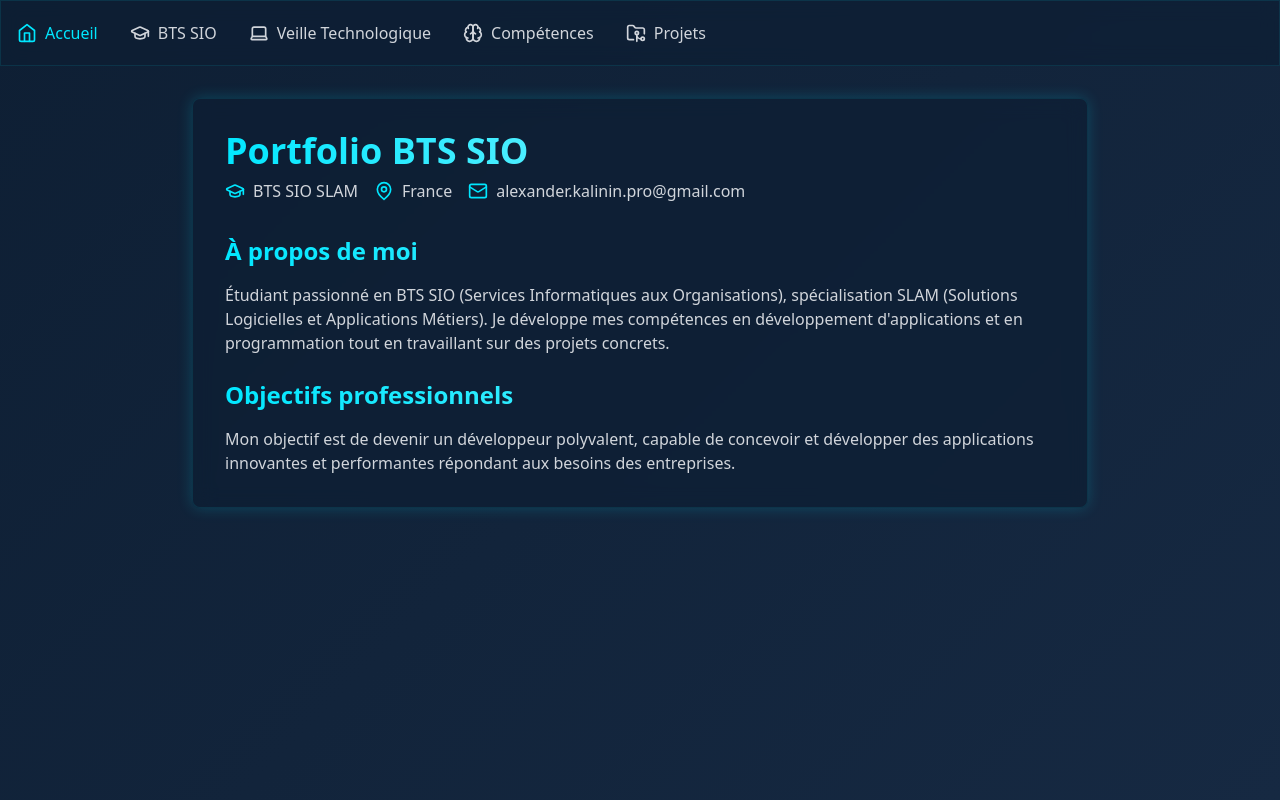
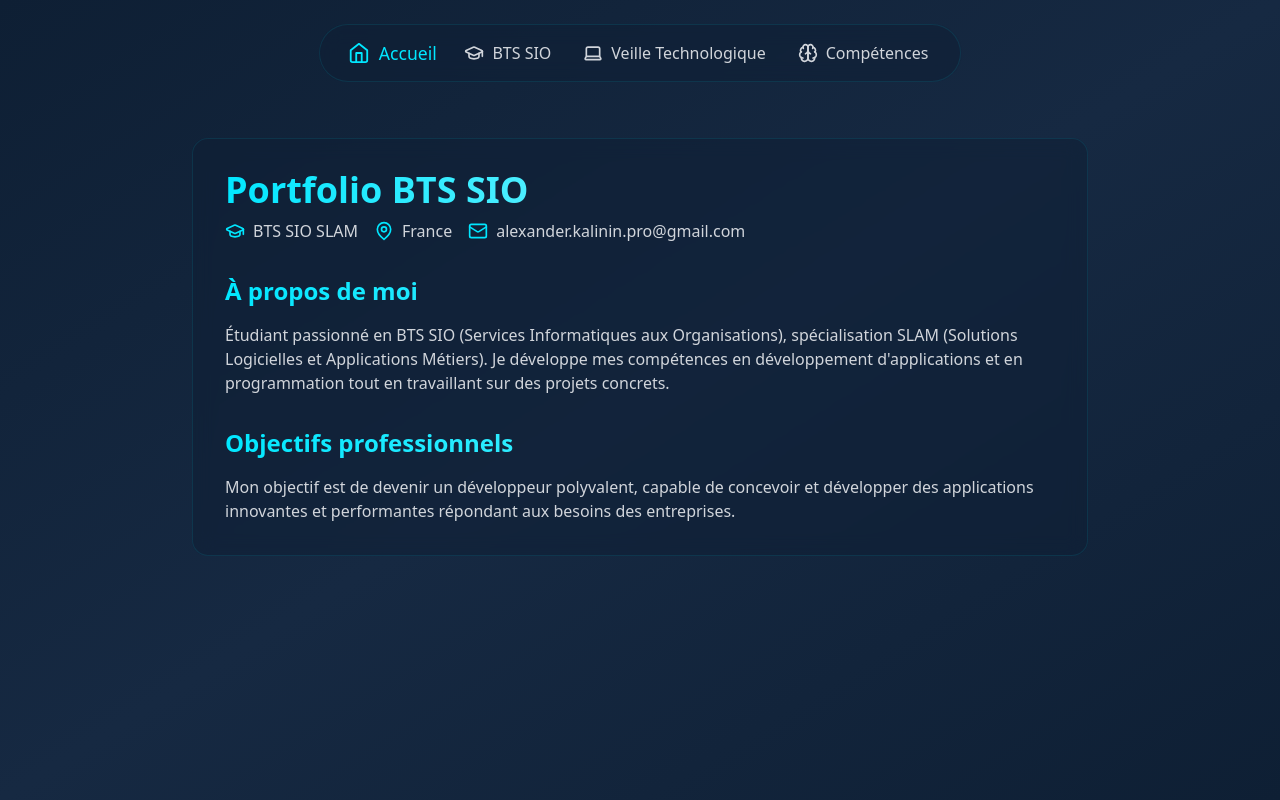
Before and after one commit to Manwayyy/Portfolio, a React (Vite) app: page / in a window 1280 px wide. Built offline with nearby package versions, Linux system fonts and the light colour scheme.

Commit message:
UpdatePortfolio

```diff
--- a/src/App.tsx
+++ b/src/App.tsx
@@ -4,20 +4,18 @@ import Navbar from './components/Navbar';
 import Home from './pages/Home';
 import TechWatch from './pages/TechWatch';
 import Skills from './pages/Skills';
-import Projects from './pages/Projects';
 import BTSSIO from './pages/BTSSIO';
 
 function App() {
   return (
     <BrowserRouter>
-      <div className="min-h-screen">
+      <div className="min-h-screen bg-gradient-to-br from-secondary via-secondary-light to-secondary">
         <Navbar />
         <main className="container mx-auto px-4 py-8">
           <Routes>
             <Route path="/" element={<Home />} />
             <Route path="/veille-technologique" element={<TechWatch />} />
             <Route path="/competences" element={<Skills />} />
-            <Route path="/projets" element={<Projects />} />
             <Route path="/bts-sio" element={<BTSSIO />} />
           </Routes>
         </main>
--- a/src/components/Navbar.tsx
+++ b/src/components/Navbar.tsx
@@ -1,6 +1,6 @@
 import React from 'react';
 import { NavLink } from 'react-router-dom';
-import { Laptop, Home, Brain, FolderGit2, GraduationCap } from 'lucide-react';
+import { Laptop, Home, Brain, GraduationCap } from 'lucide-react';
 
 export default function Navbar() {
   const navItems = [
@@ -8,28 +8,32 @@ export default function Navbar() {
     { path: '/bts-sio', text: 'BTS SIO', icon: GraduationCap },
     { path: '/veille-technologique', text: 'Veille Technologique', icon: Laptop },
     { path: '/competences', text: 'Compétences', icon: Brain },
-    { path: '/projets', text: 'Projets', icon: FolderGit2 },
   ];
 
   return (
-    <nav className="glass-effect sticky top-0 z-50">
+    <nav className="sticky top-0 z-50 py-6">
       <div className="container mx-auto px-4">
-        <div className="flex items-center justify-between h-16">
+        <div className="flex justify-center">
+          <div className="glass-effect rounded-full px-8 py-4 border border-primary/20 backdrop-blur-lg transform hover:scale-105 transition-all duration-300">
             <div className="flex space-x-8">
               {navItems.map((item) => (
                 <NavLink
                   key={item.path}
                   to={item.path}
                   className={({ isActive }) =>
-                  `flex items-center space-x-2 text-gray-300 hover:text-primary transition-colors ${
-                    isActive ? 'text-primary' : ''
+                    `group flex items-center space-x-2 text-gray-300 transition-all duration-300 hover:text-primary ${
+                      isActive ? 'text-primary scale-110' : ''
                     }`
                   }
                 >
-                <item.icon className="w-5 h-5" />
-                <span>{item.text}</span>
+                  <item.icon className="w-5 h-5 transform group-hover:rotate-12 transition-transform duration-300" />
+                  <span className="relative">
+                    {item.text}
+                    <span className="absolute bottom-0 left-0 w-0 h-0.5 bg-primary transition-all duration-300 group-hover:w-full"></span>
+                  </span>
                 </NavLink>
               ))}
+            </div>
           </div>
         </div>
       </div>
--- a/src/index.css
+++ b/src/index.css
@@ -7,19 +7,47 @@
   --color-secondary: #0e1f34;
 }
 
+@keyframes float {
+  0% { transform: translateY(0px); }
+  50% { transform: translateY(-10px); }
+  100% { transform: translateY(0px); }
+}
+
+@keyframes glow {
+  0% { box-shadow: 0 0 5px rgba(1, 231, 255, 0.2); }
+  50% { box-shadow: 0 0 20px rgba(1, 231, 255, 0.4); }
+  100% { box-shadow: 0 0 5px rgba(1, 231, 255, 0.2); }
+}
+
+@keyframes slideIn {
+  from {
+    opacity: 0;
+    transform: translateY(20px);
+  }
+  to {
+    opacity: 1;
+    transform: translateY(0);
+  }
+}
+
 body {
   background: linear-gradient(135deg, var(--color-secondary) 0%, #162942 100%);
   color: #ffffff;
+  min-height: 100vh;
 }
 
 .glass-effect {
-  background: rgba(14, 31, 52, 0.7);
+  background: rgba(14, 31, 52, 0.5);
   backdrop-filter: blur(10px);
   border: 1px solid rgba(1, 231, 255, 0.1);
+  transition: all 0.3s ease;
 }
 
-.glow-effect {
-  box-shadow: 0 0 15px rgba(1, 231, 255, 0.2);
+.glass-effect:hover {
+  background: rgba(14, 31, 52, 0.7);
+  border-color: rgba(1, 231, 255, 0.3);
+  transform: translateY(-5px);
+  animation: glow 2s infinite;
 }
 
 .gradient-text {
@@ -28,3 +56,22 @@ body {
   background-clip: text;
   color: transparent;
 }
+
+.animate-float {
+  animation: float 6s ease-in-out infinite;
+}
+
+.animate-slide-in {
+  animation: slideIn 0.5s ease-out forwards;
+}
+
+.card {
+  @apply glass-effect rounded-2xl p-8 hover:scale-105 transition-all duration-300;
+  opacity: 0;
+  animation: slideIn 0.5s ease-out forwards;
+}
+
+.card:nth-child(1) { animation-delay: 0.1s; }
+.card:nth-child(2) { animation-delay: 0.2s; }
+.card:nth-child(3) { animation-delay: 0.3s; }
+.card:nth-child(4) { animation-delay: 0.4s; }
--- a/src/pages/Home.tsx
+++ b/src/pages/Home.tsx
@@ -4,20 +4,20 @@ import { GraduationCap, Mail, MapPin } from 'lucide-react';
 export default function Home() {
   return (
     <div className="max-w-4xl mx-auto">
-      <div className="glass-effect rounded-lg p-8 glow-effect">
+      <div className="card">
         <div className="flex items-center justify-between mb-8">
           <div>
-            <h1 className="text-4xl font-bold gradient-text mb-2">Portfolio BTS SIO</h1>
+            <h1 className="text-4xl font-bold gradient-text mb-2 animate-float">Portfolio BTS SIO</h1>
             <div className="flex items-center space-x-4 text-gray-300">
-              <div className="flex items-center">
+              <div className="flex items-center hover:text-primary transition-colors duration-300">
                 <GraduationCap className="w-5 h-5 mr-2 text-primary" />
                 <span>BTS SIO SLAM</span>
               </div>
-              <div className="flex items-center">
+              <div className="flex items-center hover:text-primary transition-colors duration-300">
                 <MapPin className="w-5 h-5 mr-2 text-primary" />
                 <span>France</span>
               </div>
-              <div className="flex items-center">
+              <div className="flex items-center hover:text-primary transition-colors duration-300">
                 <Mail className="w-5 h-5 mr-2 text-primary" />
                 <span>alexander.kalinin.pro@gmail.com</span>
               </div>
@@ -25,7 +25,8 @@ export default function Home() {
           </div>
         </div>
 
-        <div className="prose max-w-none">
+        <div className="space-y-8">
+          <div className="transform hover:scale-105 transition-all duration-300">
             <h2 className="text-2xl font-semibold gradient-text mb-4">À propos de moi</h2>
             <p className="text-gray-300 mb-6">
               Étudiant passionné en BTS SIO (Services Informatiques aux Organisations),
@@ -33,7 +34,9 @@ export default function Home() {
               Je développe mes compétences en développement d'applications et en programmation
               tout en travaillant sur des projets concrets.
             </p>
+          </div>
 
+          <div className="transform hover:scale-105 transition-all duration-300">
             <h2 className="text-2xl font-semibold gradient-text mb-4">Objectifs professionnels</h2>
             <p className="text-gray-300">
               Mon objectif est de devenir un développeur polyvalent, capable de concevoir
@@ -43,5 +46,6 @@ export default function Home() {
           </div>
         </div>
       </div>
+    </div>
   );
 }
--- a/src/pages/Projects.tsx
+++ /dev/null
@@ -1,74 +0,0 @@
-import React from 'react';
-import { Radio, Ship, ExternalLink } from 'lucide-react';
-
-export default function Projects() {
-  const projects = [
-    {
-      title: "Le Grand Berger",
-      icon: Radio,
-      description: "Site web pour une radio étudiante permettant la diffusion de contenus audio et la gestion de playlists.",
-      features: [
-        "Streaming audio en direct",
-        "Gestion des programmes",
-        "Interface administrateur",
-        "Calendrier des émissions",
-      ],
-      image: "https://images.unsplash.com/photo-1593078166039-c9878df5c520?w=800&auto=format&fit=crop&q=80",
-    },
-    {
-      title: "MarieTeam",
-      icon: Ship,
-      description: "Plateforme de réservation de trajets en ferry avec système de gestion des liaisons maritimes.",
-      features: [
-        "Réservation en ligne",
-        "Gestion des horaires",
-        "Système de paiement",
-        "Espace client",
-      ],
-      image: "https://images.unsplash.com/photo-1520095972714-909e91b038e5?w=800&auto=format&fit=crop&q=80",
-    },
-  ];
-
-  return (
-    <div className="max-w-4xl mx-auto">
-      <div className="glass-effect rounded-lg p-8 glow-effect">
-        <h1 className="text-3xl font-bold gradient-text mb-8">Projets</h1>
-
-        <div className="space-y-8">
-          {projects.map((project, index) => (
-            <div key={index} className="glass-effect rounded-lg overflow-hidden border border-primary/10">
-              <div className="relative h-48">
-                <img
-                  src={project.image}
-                  alt={project.title}
-                  className="w-full h-full object-cover"
-                />
-                <div className="absolute inset-0 bg-gradient-to-t from-secondary/80 to-transparent"></div>
-              </div>
-              <div className="p-6">
-                <div className="flex items-center mb-4">
-                  <project.icon className="w-6 h-6 text-primary mr-3" />
-                  <h2 className="text-2xl font-semibold gradient-text">{project.title}</h2>
-                </div>
-                <p className="text-gray-300 mb-4">{project.description}</p>
-                <h3 className="text-lg font-semibold text-primary mb-2">Fonctionnalités principales:</h3>
-                <ul className="grid grid-cols-2 gap-2">
-                  {project.features.map((feature, featureIndex) => (
-                    <li key={featureIndex} className="flex items-center text-gray-300">
-                      <div className="w-2 h-2 bg-primary rounded-full mr-3"></div>
-                      {feature}
-                    </li>
-                  ))}
-                </ul>
-                <button className="mt-4 flex items-center text-primary hover:text-primary-light transition-colors">
-                  <ExternalLink className="w-4 h-4 mr-2" />
-                  Voir le projet
-                </button>
-              </div>
-            </div>
-          ))}
-        </div>
-      </div>
-    </div>
-  );
-}
```
Lines whose indentation alone changed are shown as unchanged.
